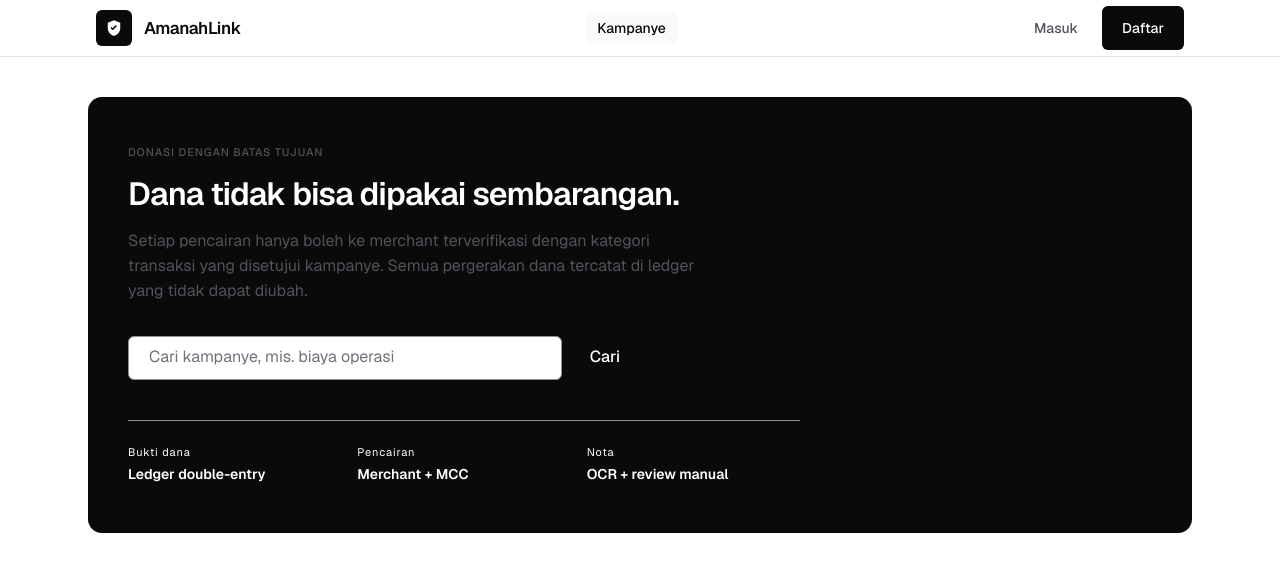
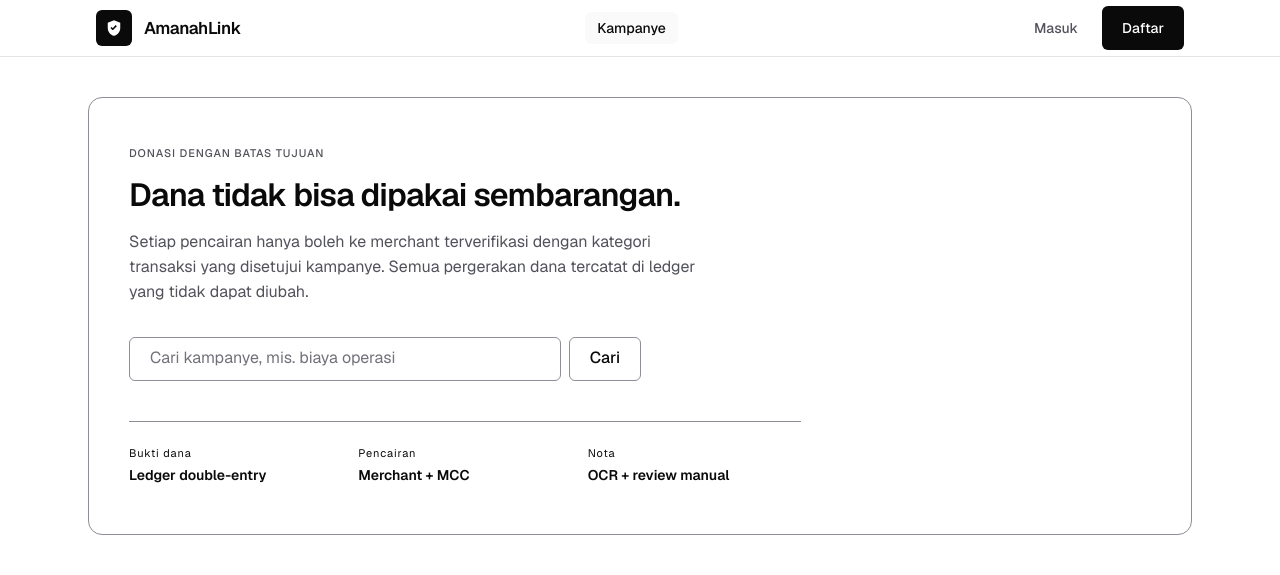
Before and after one commit to Dikaaff/AmanahLink, a Next.js app in the folder frontend/: page / in a window 1280 px wide. Shown: the top 575 px of the page. Built offline with nearby package versions, Linux system fonts and the light colour scheme; no server answers.

Commit message:
fix: keep product surfaces on light paper theme

```diff
--- a/frontend/src/app/globals.css
+++ b/frontend/src/app/globals.css
@@ -3,9 +3,9 @@
 /* ===========================================================================
    PAPER & INK — design tokens (P3)
    Monochrome editorial. No color carries meaning; see components/badge.tsx.
-   Literal values are declared once, then mapped to light/dark. An explicit
-   `data-theme="light|dark"` on any element overrides the OS preference, so a
-   subtree can be pinned without touching the rest of the page.
+   Literal values are declared once and mapped to the product's fixed light
+   canvas. AmanahLink deliberately does not follow the operating system's dark
+   preference: paper stays white and ink stays black on every product route.
    All measured pairs are in docs/design/P3-tokens.md, produced by
    `node scripts/contrast.mjs`.
    =========================================================================== */
@@ -17,8 +17,7 @@
   --font-mono: var(--font-geist-mono), ui-monospace, SFMono-Regular, Menlo,
     Consolas, monospace;
 
-  /* Semantic colors resolve to the runtime variables below, so a dark override
-     is a single variable change — no duplicated `dark:` utilities. */
+   /* Semantic colors resolve to the fixed paper-and-ink variables below. */
   --color-canvas: var(--canvas);
   --color-surface: var(--surface);
   --color-sunken: var(--sunken);
@@ -116,7 +115,7 @@
 /* Primitive layer: every literal value lives here, once. The semantic layer
    below only maps primitives, so an audit of hex has a single address. */
 :root {
-  color-scheme: light dark;
+  color-scheme: light;
 
   --mono-white: #ffffff;
   --mono-paper: #fafafa;
@@ -136,7 +135,7 @@
   --mono-border-800: #66666f;
 }
 
-/* Light mapping: the default, and any subtree pinned to light. */
+/* Fixed light mapping for every route. */
 :root,
 [data-theme="light"] {
   --canvas: var(--mono-white);
@@ -154,43 +153,8 @@
   --overlay: rgb(10 10 10 / 0.4);
 }
 
-/* OS preference, unless a surface pinned light explicitly. */
-@media (prefers-color-scheme: dark) {
-  :root:not([data-theme="light"]) {
-    --canvas: var(--mono-ink-950);
-    --surface: var(--mono-ink-900);
-    --sunken: var(--mono-ink-850);
-    --line: var(--mono-line-700);
-    --line-strong: var(--mono-border-800);
-    --ink-muted: var(--mono-neutral-450);
-    --ink-secondary: var(--mono-neutral-400);
-    --ink: var(--mono-white);
-    --ink-hover: var(--mono-line-100);
-    --inverse: var(--mono-ink-950);
-    --inverse-muted: var(--mono-neutral-600);
-    --inverse-line: var(--mono-line-100);
-    --overlay: rgb(0 0 0 / 0.64);
-  }
-}
-
-/* Explicit pin: any subtree can force a mode, in either direction. */
-[data-theme="dark"] {
-  color-scheme: dark;
-  --canvas: var(--mono-ink-950);
-  --surface: var(--mono-ink-900);
-  --sunken: var(--mono-ink-850);
-  --line: var(--mono-line-700);
-  --line-strong: var(--mono-border-800);
-  --ink-muted: var(--mono-neutral-450);
-  --ink-secondary: var(--mono-neutral-400);
-  --ink: var(--mono-white);
-  --ink-hover: var(--mono-line-100);
-  --inverse: var(--mono-ink-950);
-  --inverse-muted: var(--mono-neutral-600);
-  --inverse-line: var(--mono-line-100);
-  --overlay: rgb(0 0 0 / 0.64);
-}
-
+/* Keep legacy specimen attributes harmless: product surfaces remain light. */
+[data-theme="dark"],
 [data-theme="light"] {
   color-scheme: light;
 }
--- a/frontend/src/app/page.tsx
+++ b/frontend/src/app/page.tsx
@@ -60,7 +60,10 @@ export default function HomePage() {
 
   return (
     <div className="mx-auto max-w-6xl px-4 pb-10 pt-10 sm:px-6">
-      <section id="cara-kerja" className="rounded-lg bg-ink px-5 py-8 text-inverse sm:px-10 sm:py-12">
+      <section
+        id="cara-kerja"
+        className="rounded-lg border border-line-strong bg-canvas px-5 py-8 text-ink sm:px-10 sm:py-12"
+      >
         <div className="max-w-2xl">
           <p className="text-label font-medium uppercase text-ink-secondary">
             Donasi dengan batas tujuan
@@ -84,7 +87,7 @@ export default function HomePage() {
             />
             <button
               type="submit"
-              className="min-h-11 rounded-sm bg-ink px-5 text-body font-medium text-inverse transition-colors hover:bg-ink-hover"
+              className="min-h-11 rounded-sm border border-line-strong bg-canvas px-5 text-body font-medium text-ink transition-colors hover:bg-sunken"
             >
               Cari
             </button>
@@ -94,15 +97,15 @@ export default function HomePage() {
         <dl className="mt-10 grid max-w-2xl grid-cols-2 gap-4 border-t border-line-strong pt-6 text-body-sm sm:grid-cols-3">
           <div>
             <dt className="text-label">Bukti dana</dt>
-            <dd className="mt-1 font-semibold text-inverse">Ledger double-entry</dd>
+            <dd className="mt-1 font-semibold text-ink">Ledger double-entry</dd>
           </div>
           <div>
             <dt className="text-label">Pencairan</dt>
-            <dd className="mt-1 font-semibold text-inverse">Merchant + MCC</dd>
+            <dd className="mt-1 font-semibold text-ink">Merchant + MCC</dd>
           </div>
           <div>
             <dt className="text-label">Nota</dt>
-            <dd className="mt-1 font-semibold text-inverse">OCR + review manual</dd>
+            <dd className="mt-1 font-semibold text-ink">OCR + review manual</dd>
           </div>
         </dl>
       </section>
```
